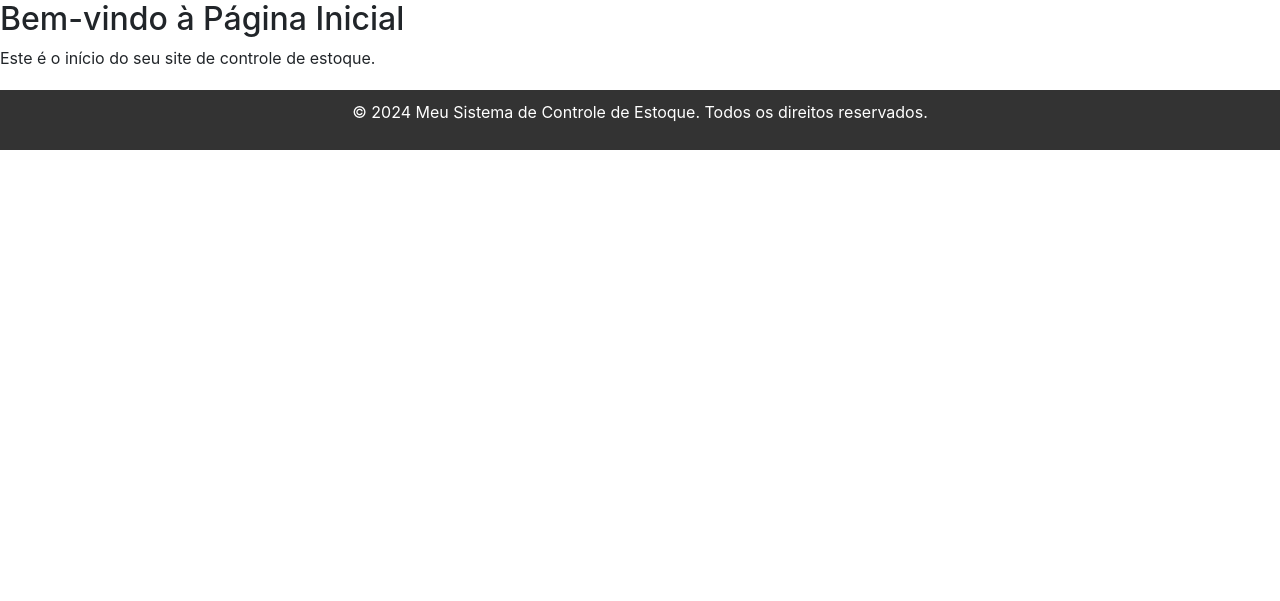
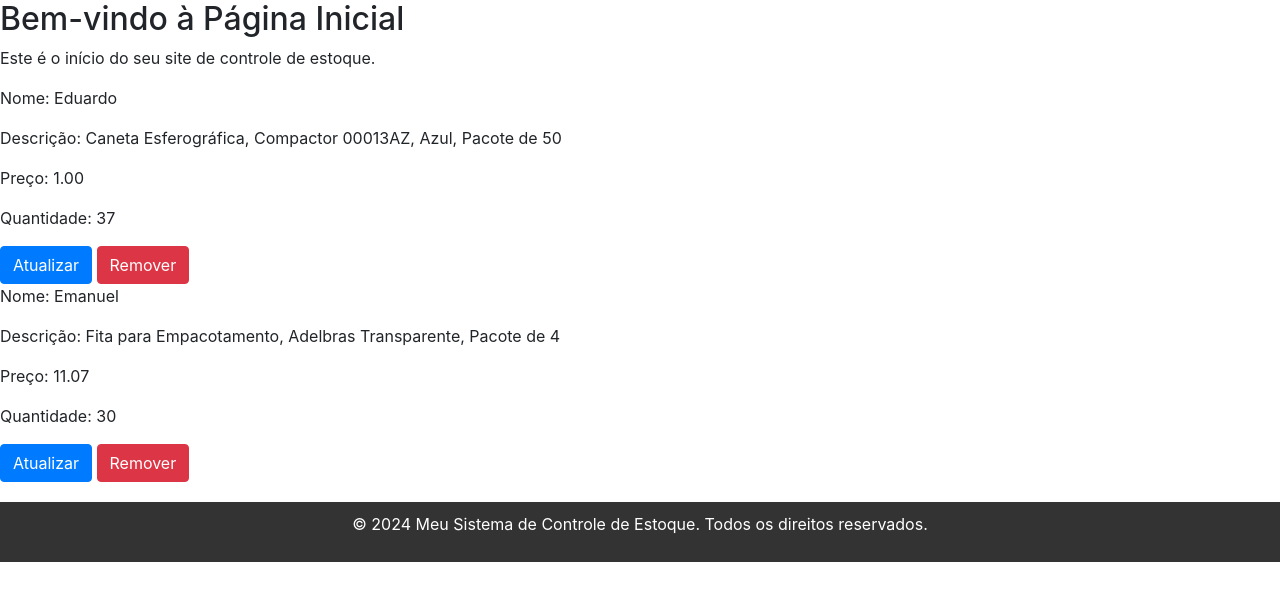
Before and after one commit to WCamiloTech/estoque, a Django app: page / in a window 1280 px wide. Shown: the part 112-713 px from the top of the page. Run offline with Django 5.2, Linux system fonts and the light colour scheme; data comes from the database, SQL or seed files in the repository; both versions use the stored data as it was after the commit; some libraries are stand-ins or nearby versions.

Commit message:
Tela Atualizar Produtos, Função Remover Produtos, Função Confirmação de Remoção

```diff
--- a/estoque/templates/estoque/base.html
+++ b/estoque/templates/estoque/base.html
@@ -10,17 +10,10 @@
 
     <!-- Bootstrap CSS -->
     <link rel="stylesheet" href="{% static 'css/bootstrap.min.css' %}">
-    <!-- Seu arquivo de estilos personalizados -->
-    <link rel="stylesheet" href="{% static 'css/estilo.css' %}">
-    <!-- Adicionais CSS do Bootstrap, se necessário -->
-    <!-- <link rel="stylesheet" href="{% static 'css/bootstrap-grid.min.css' %}"> -->
-    <!-- <link rel="stylesheet" href="{% static 'css/bootstrap-reboot.min.css' %}"> -->
-
 </head>
 <body>
     <header>
         <h1>Bem-vindo ao Sistema de Controle de Estoque</h1>
-        <nav>
         <nav class="navbar navbar-expand navbar-dark bg-dark">
             <div class="collapse navbar-collapse" id="navbarsExample02">
                 <ul class="navbar-nav mr-auto">
@@ -39,8 +32,6 @@
                 </ul>
             </div>
         </nav>
-
-        </nav>
     </header>
 
     <main>
--- a/estoque/templates/estoque/home.html
+++ b/estoque/templates/estoque/home.html
@@ -1,6 +1,26 @@
 {% extends 'estoque/base.html' %}
 
 {% block content %}
-<h2>Bem-vindo à Página Inicial</h2>
-<p>Este é o início do seu site de controle de estoque.</p>
+    <h2>Bem-vindo à Página Inicial</h2>
+    <p>Este é o início do seu site de controle de estoque.</p>
+
+    <!-- Lista de produtos -->
+    {% for produto in produtos %}
+        <div>
+            <!-- Detalhes do produto -->
+            <p>Nome: {{ produto.nome }}</p>
+            <p>Descrição: {{ produto.descricao }}</p>
+            <p>Preço: {{ produto.preco }}</p>
+            <p>Quantidade: {{ produto.quantidade }}</p>
+
+            <!-- Link de atualização -->
+            <a href="{% url 'atualizar_produto' pk=produto.pk %}" class="btn btn-primary">Atualizar</a>
+
+            <!-- Link de remoção com confirmação -->
+            <a href="{% url 'remover_produto' pk=produto.pk %}" class="btn btn-danger"
+               onclick="return confirm('Tem certeza que deseja remover este produto?');">
+               Remover
+            </a>
+        </div>
+    {% endfor %}
 {% endblock %}
--- a/estoque/urls.py
+++ b/estoque/urls.py
@@ -1,8 +1,11 @@
 # /estoque/urls.py
 from django.urls import path
 
-from .views import adicionar_produto
+from .views import adicionar_produto, atualizar_produto, remover_produto
 
 urlpatterns = [
     path('adicionar_produto/', adicionar_produto, name='adicionar_produto'),
+    path('produto/atualizar/<int:pk>/', atualizar_produto, name='atualizar_produto'),
+    path('produto/remover/<int:pk>/', remover_produto, name='remover_produto'),
+
 ]
--- a/estoque/views.py
+++ b/estoque/views.py
@@ -1,5 +1,8 @@
+from django.contrib import messages
+from django.contrib.auth.decorators import login_required
 from django.http import HttpResponse
-from django.shortcuts import redirect, render
+from django.shortcuts import get_object_or_404, redirect, render
+from django.urls import reverse
 
 from .forms import ProdutoForm
 from .models import Produto
@@ -19,3 +22,26 @@ def adicionar_produto(request):
 def home(request):
     produtos = Produto.objects.all()  # Busca todos os produtos cadastrados
     return render(request, 'estoque/home.html', {'produtos': produtos})
+
+def atualizar_produto(request, pk):
+    produto = get_object_or_404(Produto, pk=pk)
+
+    if request.method == 'POST':
+        form = ProdutoForm(request.POST, instance=produto)
+        if form.is_valid():
+            form.save()
+            return redirect('home')  # Substitua 'home' pela URL onde você deseja redirecionar após a atualização
+    else:
+        form = ProdutoForm(instance=produto)
+
+    return render(request, 'estoque/atualizar_produto.html', {'form': form})
+
+def remover_produto(request, pk):
+    produto = get_object_or_404(Produto, pk=pk)
+    if request.method == 'POST':
+        produto.delete()
+        messages.success(request, 'Produto removido com sucesso.')
+        return redirect(reverse('home'))  # Substitua 'home' pela URL para a qual você deseja redirecionar após a remoção
+
+    # Se você quiser uma página de confirmação antes da remoção, renderize um template aqui
+    return render(request, 'estoque/confirmar_remocao.html', {'produto': produto})
```
Also changed, not shown: estoque/templates/estoque/atualizar_produto.html (added, +10 -0 lines), estoque/templates/estoque/confirmar_remocao.html (added, +11 -0 lines), db.sqlite3, estoque/static/css/estilo.css (line endings or trailing spaces). Lines whose indentation alone changed are shown as unchanged.
